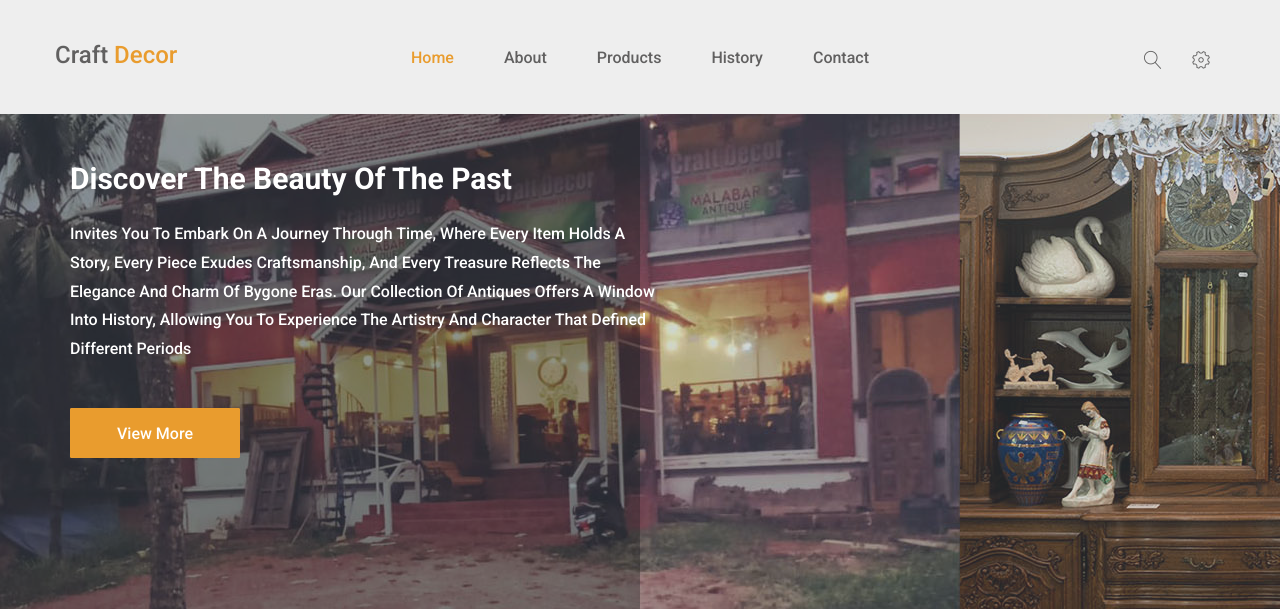
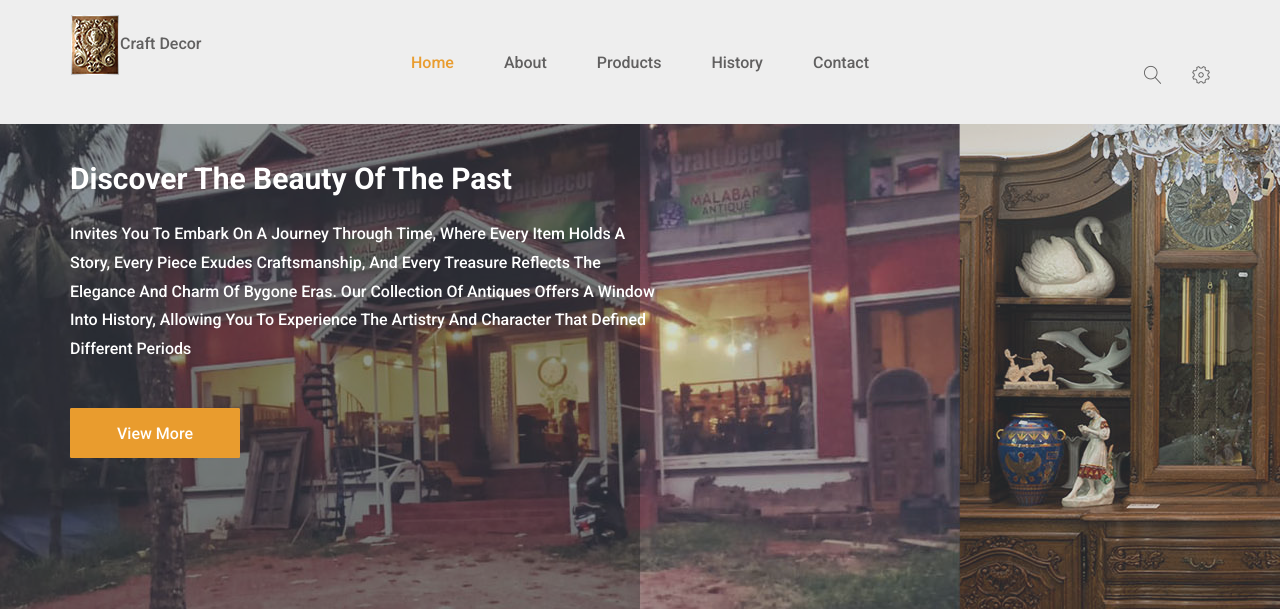
Before and after one commit to shanump/craftdecor, a Django app: page / in a window 1280 px wide. Shown: the top 609 px of the page. Run offline with Django 4.2, Linux system fonts and the light colour scheme; data comes from the database, SQL or seed files in the repository; some libraries are stand-ins or nearby versions.

Commit message:
logo added

```diff
--- a/craftdecor/static/assets/css/style.css
+++ b/craftdecor/static/assets/css/style.css
@@ -113,20 +113,25 @@ html,body{height: 100%;}
 nav.navbar.bootsnav {
     background-color:#eee;
     border-bottom: transparent;
+    padding: 15px 0;
 }
 .wrap-sticky nav.navbar.bootsnav.sticked {background-color: #fff;box-shadow: 0 2px 5px rgba(0,0,0,.2);}
 /*.navbar-brand*/
-.navbar-header a.navbar-brand,.navbar-header a.navbar-brand:hover,.navbar-header a.navbar-brand:focus {
+.navbar-header a.navbar-brand,.navbar-header a.navbar-brand:hover,.navbar-header a.navbar-brand:focus{
     display: inline-block;
     color: #616060;
     font-size: 24px;
     font-weight: 500;
-    padding: 45px 0px;
+    padding: 15px 0px;
     text-transform:capitalize;
+}
+.navbar-brand img {
+    display: inline-block;
+    vertical-align: middle;
 }
 .navbar-header a.navbar-brand span{display: inline-block;color:#e99c2e;text-transform:capitalize;}
 
-.wrap-sticky nav.navbar.bootsnav.sticked .navbar-header a.navbar-brand,.wrap-sticky nav.navbar.bootsnav.sticked .navbar-header a.navbar-brand:hover,.wrap-sticky nav.navbar.bootsnav.sticked .navbar-header a.navbar-brand:focus {padding:30px 0px;}
+.wrap-sticky nav.navbar.bootsnav.sticked .navbar-header a.navbar-brand,.wrap-sticky nav.navbar.bootsnav.sticked .navbar-header a.navbar-brand:hover,.wrap-sticky nav.navbar.bootsnav.sticked .navbar-header a.navbar-brand:focus {padding:15px 0px;}
 /*.navbar-brand*/
 
 /*.nav li*/
@@ -141,7 +146,7 @@ nav.navbar.bootsnav ul.nav > li > a {
     -o-transition: 0.3s linear;
     transition: 0.3s linear;
 }
-nav.navbar.bootsnav ul.nav > li > a {padding: 48px 25px;}
+nav.navbar.bootsnav ul.nav > li > a {padding: 38px 25px;}
 nav.navbar.bootsnav ul.nav > li > a:hover,nav.navbar.bootsnav ul.nav > li > a:focus{color: #e99c2e;}
 nav.navbar.bootsnav ul.nav > li.active>a {color: #e99c2e;}
 
@@ -152,7 +157,7 @@ nav.navbar.bootsnav ul.nav > li.dropdown span {
     font-size: 8px;
     margin-left: 15px;
 }
-.wrap-sticky nav.navbar.bootsnav.sticked ul.nav > li > a{padding:30px 25px;}
+.wrap-sticky nav.navbar.bootsnav.sticked ul.nav > li > a{padding:15px 25px;}
 /*.nav li*/
 
 /*.menu-ui-design*/
--- a/craftdecor/webmain/templates/webmain/base.html
+++ b/craftdecor/webmain/templates/webmain/base.html
@@ -108,7 +108,7 @@
 				                </button>
 
 
-								<a class="navbar-brand" href="/">Craft <span>Decor</span></a>
+								<a href="/"><img src="{% static 'assets/logo/logo.png' %}">Craft <span>Decor</span></a>
 
 				            </div><!--/.navbar-header-->
 				            <!-- End Header Navigation -->
@@ -194,10 +194,9 @@
 						<div class=" col-md-3 col-sm-6 col-xs-12">
 							<div class="hm-footer-widget">
 								<div class="hm-foot-para">
-									<h4>Contact
-									</h4>
+									<h4>Contact</h4>
 									<br><br>
-										<h2>Craft <span style="color:#e99c2e;">Decor</span></h2>
+										<h2><img src="{% static 'assets/logo/logo.png' %}"> Craft <span style="color:#e99c2e;">Decor</span></h2>
 									<br>
 									<p>
 										 National Highway 66, Iringal
```
Also changed, not shown: craftdecor/static/assets/logo/logo.png, 5 other files.
